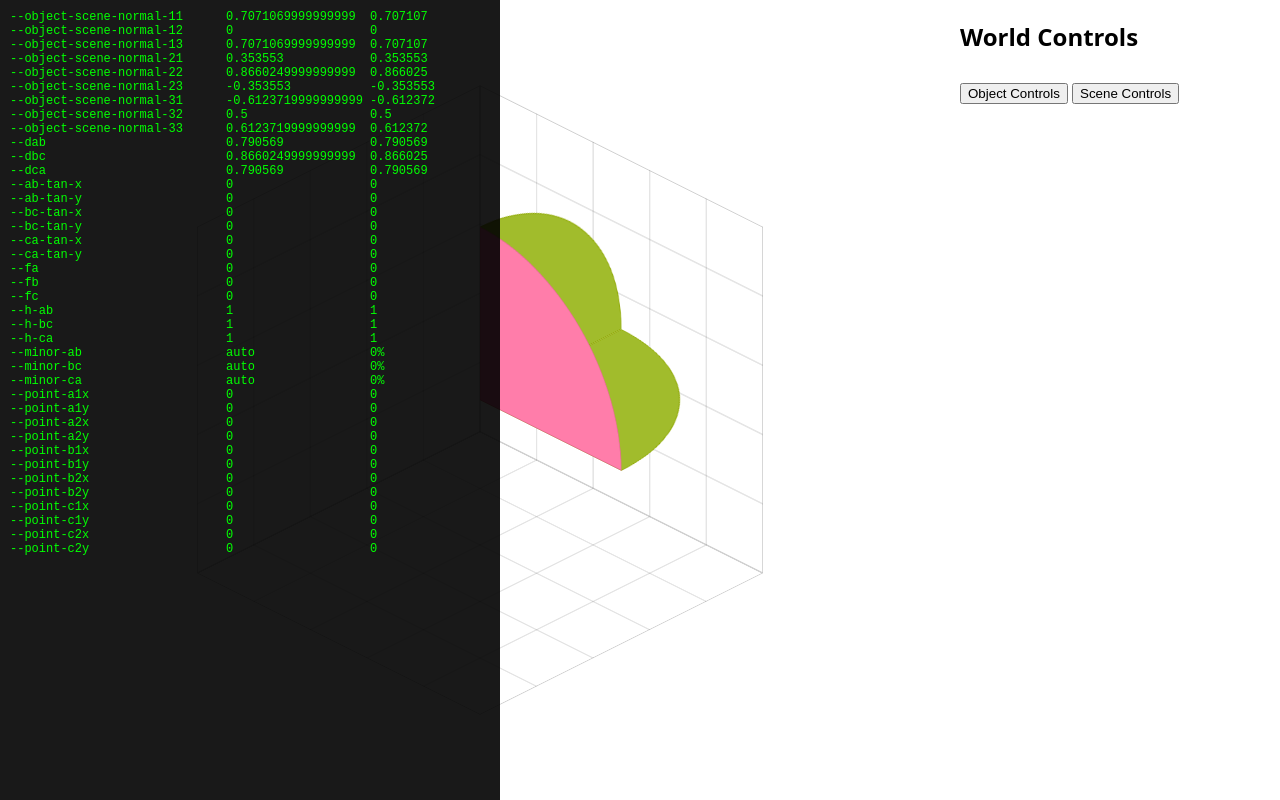
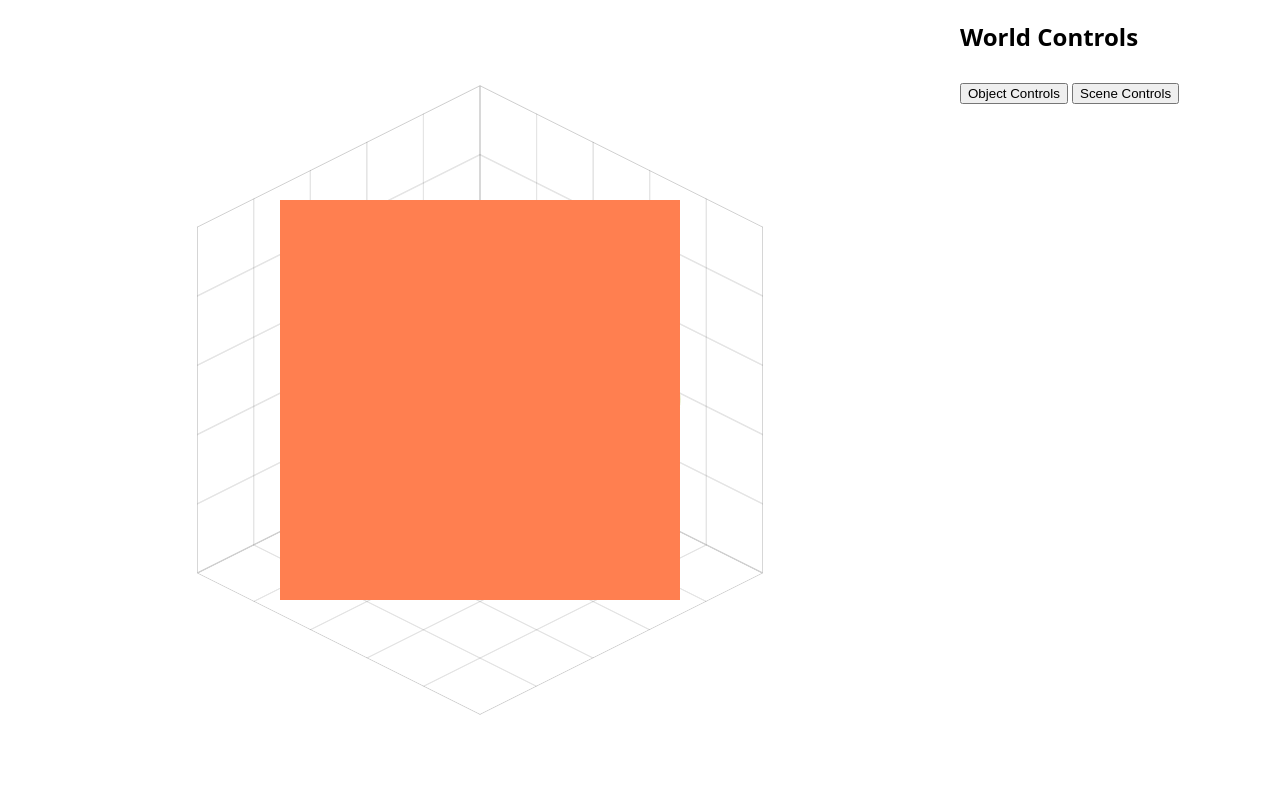
Before and after one commit to chrisrooke/diorama-builder, a plain HTML site: page index.html in a window 1280 px wide. Drawn offline with Linux system fonts and the light colour scheme.

Commit message:
removal of debug

```diff
--- a/index.html
+++ b/index.html
@@ -562,141 +562,6 @@
 
         </div>
     </div>
-    <div id="css-debug"></div>
     <script src="tabs.js"></script>
-    <script>
-const target = document.querySelector('.octantsphere .face:nth-child(6)');
-
-const vars = [
-    '--object-scene-normal-11',
-    '--object-scene-normal-12',
-    '--object-scene-normal-13',
-    '--object-scene-normal-21',
-    '--object-scene-normal-22',
-    '--object-scene-normal-23',
-    '--object-scene-normal-31',
-    '--object-scene-normal-32',
-    '--object-scene-normal-33',
-
-    '--dab',
-    '--dbc',
-    '--dca',
-
-    '--ab-tan-x',
-    '--ab-tan-y',
-    '--bc-tan-x',
-    '--bc-tan-y',
-    '--ca-tan-x',
-    '--ca-tan-y',
-
-    '--fa',
-    '--fb',
-    '--fc',
-
-    '--h-ab',
-    '--h-bc',
-    '--h-ca',
-
-    '--minor-ab',
-    '--minor-bc',
-    '--minor-ca',
-
-    '--point-a1x',
-    '--point-a1y',
-    '--point-a2x',
-    '--point-a2y',
-
-    '--point-b1x',
-    '--point-b1y',
-    '--point-b2x',
-    '--point-b2y',
-
-    '--point-c1x',
-    '--point-c1y',
-    '--point-c2x',
-    '--point-c2y'
-];
-
-const panel = document.getElementById('css-debug');
-
-Object.assign(panel.style, {
-    position: 'fixed',
-    top: '0',
-    left: '0',
-    width: '500px',
-    height: '100vh',
-    overflow: 'auto',
-    background: 'rgba(0,0,0,.9)',
-    color: '#0f0',
-    font: '12px monospace',
-    whiteSpace: 'pre',
-    padding: '10px',
-    zIndex: '999999'
-});
-
-const probe = document.createElement('div');
-
-Object.assign(probe.style, {
-    position: 'absolute',
-    visibility: 'hidden',
-    width: '0',
-    height: '0',
-    pointerEvents: 'none'
-});
-
-target.appendChild(probe);
-
-function evaluateVariable(name) {
-
-    try {
-
-        probe.style.left = `calc(var(${name}) * 1000px)`;
-
-        const left = getComputedStyle(probe).left;
-
-        const px = parseFloat(left);
-
-        if (Number.isNaN(px))
-            return left;
-
-        return px / 1000;
-
-    } catch (e) {
-
-        return 'ERROR';
-
-    }
-
-}
-
-function update() {
-
-    let text = '';
-
-    vars.forEach(name => {
-
-        const raw =
-            getComputedStyle(target)
-                .getPropertyValue(name)
-                .trim();
-
-        const value = evaluateVariable(name);
-
-        text +=
-            name.padEnd(30) +
-            String(value).padEnd(20) +
-            raw +
-            '\n';
-
-    });
-
-    panel.textContent = text;
-
-}
-
-requestAnimationFrame(function loop() {
-    update();
-    requestAnimationFrame(loop);
-});    </script>
 </body>
 </html>
--- a/styles.css
+++ b/styles.css
@@ -46,6 +46,9 @@
 @property --minor-ab { syntax: "<percentage>"; inherits: true; initial-value: 0%; }
 @property --minor-bc { syntax: "<percentage>"; inherits: true; initial-value: 0%; }
 @property --minor-ca { syntax: "<percentage>"; inherits: true; initial-value: 0%; }
+@property --dir-ab { syntax: "cw | ccw"; inherits: true; initial-value: cw; }
+@property --dir-bc { syntax: "cw | ccw"; inherits: true; initial-value: cw; }
+@property --dir-ca { syntax: "cw | ccw"; inherits: true; initial-value: cw; }
 
 @property --point-a1x { syntax: "<number>"; inherits: true; initial-value: 0; }
 @property --point-a1y { syntax: "<number>"; inherits: true; initial-value: 0; }
@@ -1910,7 +1913,7 @@ body:has(input#natural-light:checked) #shade-layer .face {
         .octantsphere .face:nth-child(6) {
             width: 100%;
             height: 100%;
-            background-color: coral;
+            background-color: transparent;
             transform:
             rotateZ(calc(var(--object-z) * -1))
             rotateY(calc(var(--object-y) * -1))
@@ -1922,9 +1925,17 @@ body:has(input#natural-light:checked) #shade-layer .face {
 
             /* display: none; */
 
-            --dab: hypot(var(--object-scene-normal-32), var(--object-scene-normal-31));
-            --dbc: hypot(var(--object-scene-normal-31), var(--object-scene-normal-33));
-            --dca: hypot(var(--object-scene-normal-33), var(--object-scene-normal-32));
+            /* hypot()=0 when two depth components vanish (axis-aligned views),
+               giving 0/0 = NaN in the tan vectors below. NaN * a 0 coefficient
+               is STILL NaN (calc has no short-circuit), so it poisons whichever
+               --point-* it touches and the shape() collapses to an empty region.
+               (@property registration clamps NaN->0 at each registered step, which
+               is why some intermediates look fine in the panel while the shape
+               still vanishes.) Clamp the denominator so it is never exactly 0:
+               the numerator vanishes proportionally, so the tan goes cleanly to 0. */
+            --dab: max(0.000001, hypot(var(--object-scene-normal-32), var(--object-scene-normal-31)));
+            --dbc: max(0.000001, hypot(var(--object-scene-normal-31), var(--object-scene-normal-33)));
+            --dca: max(0.000001, hypot(var(--object-scene-normal-33), var(--object-scene-normal-32)));
 
             --ab-tan-x: calc((abs(var(--object-scene-normal-31)) * var(--object-scene-normal-12) + abs(var(--object-scene-normal-32)) * var(--object-scene-normal-11)) / var(--dab));
             --ab-tan-y: calc((abs(var(--object-scene-normal-31)) * var(--object-scene-normal-22) + abs(var(--object-scene-normal-32)) * var(--object-scene-normal-21)) / var(--dab));
@@ -1944,9 +1955,17 @@ body:has(input#natural-light:checked) #shade-layer .face {
             --c-shadow-x: calc(var(--object-scene-normal-13)/ var(--rim-c));
             --c-shadow-y: calc(var(--object-scene-normal-23)/ var(--rim-c)); */
 
-            --fa: clamp(0, sign(var(--object-scene-normal-32)), 1);
-            --fb: clamp(0, sign(var(--object-scene-normal-31)), 1);
-            --fc: clamp(0, sign(var(--object-scene-normal-33)), 1);
+            /* round(up,…) is ceil: razor-sensitive at 0. At the rest (z) view the
+               depth components are exactly 0, so ceil(0)=0 is clean. But looking
+               down x/y is reached via a 90deg rotation, and cos(90deg) etc. leave
+               ~1e-16 floating dirt where 0 is expected. ceil(+1e-16)=1 flips the
+               front-face flag, building the shape for the wrong octant -> vanish.
+               Subtract a tiny epsilon so exact-0 AND dirt both round to 0 (the
+               validated silhouette convention); real front faces (depth>eps) keep 1. */
+            --ff-eps: 0.0001;
+            --fa: clamp(0, round(up, var(--object-scene-normal-32) - var(--ff-eps)), 1);
+            --fb: clamp(0, round(up, var(--object-scene-normal-31) - var(--ff-eps)), 1);
+            --fc: clamp(0, round(up, var(--object-scene-normal-33) - var(--ff-eps)), 1);
 
             --opacity: max(var(--fa), var(--fb), var(--fc));
 
@@ -1956,9 +1975,9 @@ body:has(input#natural-light:checked) #shade-layer .face {
             --h-ca: calc((1 - var(--fc)) * (1 - var(--fa)));   /* edge CA, opposite corner B */
 
             /* hidden edge -> 50% circle; otherwise |opposite_z| * 50% (abs!) */
-            --minor-ab: calc(50% * (var(--h-ab) + (1 - var(--h-ab)) * abs(var(--object-scene-normal-33))));
-            --minor-bc: calc(50% * (var(--h-bc) + (1 - var(--h-bc)) * abs(var(--object-scene-normal-32))));
-            --minor-ca: calc(50% * (var(--h-ca) + (1 - var(--h-ca)) * abs(var(--object-scene-normal-31))));
+            --minor-ab: max(1%, calc(50% * (var(--h-ab) + (1 - var(--h-ab)) * abs(var(--object-scene-normal-33)))));
+            --minor-bc: max(1%, calc(50% * (var(--h-bc) + (1 - var(--h-bc)) * abs(var(--object-scene-normal-32)))));
+            --minor-ca: max(1%, calc(50% * (var(--h-ca) + (1 - var(--h-ca)) * abs(var(--object-scene-normal-31)))));
 
             --dir-ab: if( style(--object-scene-normal-33 < 0): ccw; style(--object-scene-normal-33 >= 0): cw);
             --dir-bc: if( style(--object-scene-normal-32 < 0): ccw; style(--object-scene-normal-32 >= 0): cw);
@@ -2058,7 +2077,7 @@ body:has(input#natural-light:checked) #shade-layer .face {
             --point-c2: calc(50% + 50% * var(--point-c2x)) calc(50% - 50% * var(--point-c2y));
 
             --arc-test: cw;
-            clip-path: shape(
+            /* --clip-path: shape(
                 from var(--point-a1),
                 arc to var(--point-a2) of 50% 50% cw small,
                 arc to var(--point-b1) of var(--minor-ab) 50% var(--dir-ab) small rotate calc(-1 * atan2(var(--object-scene-normal-23), var(--object-scene-normal-13))),
@@ -2066,9 +2085,34 @@ body:has(input#natural-light:checked) #shade-layer .face {
                 arc to var(--point-c1) of var(--minor-bc) 50% var(--dir-bc) small rotate calc(-1 * atan2(var(--object-scene-normal-22), var(--object-scene-normal-12))),
                 arc to var(--point-c2) of 50% 50% cw small,
                 arc to var(--point-a1) of var(--minor-ca) 50% var(--dir-ca) small rotate calc(-1 * atan2(var(--object-scene-normal-21), var(--object-scene-normal-11))),
+                close); */
+            --clip-path: shape(
+                from calc(50% + 50% * var(--point-a1x)) calc(50% - 50% * var(--point-a1y)),
+                arc to calc(50% + 50% * var(--point-a2x)) calc(50% - 50% * var(--point-a2y)) of 50% 50% cw small,
+                arc to calc(50% + 50% * var(--point-b1x)) calc(50% - 50% * var(--point-b1y)) of var(--minor-ab) 50% var(--dir-ab) small rotate calc(-1 * atan2(var(--object-scene-normal-23), var(--object-scene-normal-13))),
+                arc to calc(50% + 50% * var(--point-b2x)) calc(50% - 50% * var(--point-b2y)) of 50% 50% cw small,
+                arc to calc(50% + 50% * var(--point-c1x)) calc(50% - 50% * var(--point-c1y)) of var(--minor-bc) 50% var(--dir-bc) small rotate calc(-1 * atan2(var(--object-scene-normal-22), var(--object-scene-normal-12))),
+                arc to calc(50% + 50% * var(--point-c2x)) calc(50% - 50% * var(--point-c2y)) of 50% 50% cw small,
+                arc to calc(50% + 50% * var(--point-a1x)) calc(50% - 50% * var(--point-a1y)) of var(--minor-ca) 50% var(--dir-ca) small rotate calc(-1 * atan2(var(--object-scene-normal-21), var(--object-scene-normal-11))),
                 close);
+            clip-path: unset;
+            /* clip-path: shape(
+                from 50% 0%,
+                arc to 50% 0% of 50% 50% cw small,
+                arc to 50% 50% of 1% 50% cw small rotate 90deg,
+                arc to 50% 50% of 50% 50% cw small,
+                arc to 0% 50% of 1% 50% cw small rotate 0deg,
+                arc to 0% 50% of 50% 50% cw small,
+                arc to 50% 0% of 50% 50% cw small rotate 0deg,
+                close); */
             }
-        .octantsphere .face:nth-child(6)::before, .octantsphere .face:nth-child(6)::after {
+        #object-layer .octantsphere .face:nth-child(6)::before {
+            content: '';
+            background-color: coral;
+            border: 0;
+            backface-visibility: visible;
+        }
+        #object-layer .octantsphere .face:nth-child(6)::after {
             content: unset;
         }
 
```
